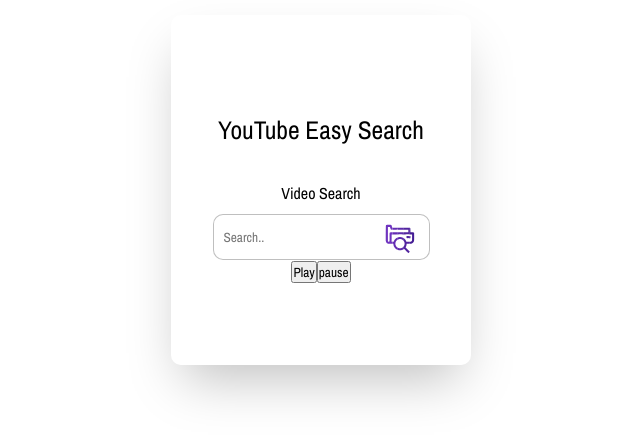
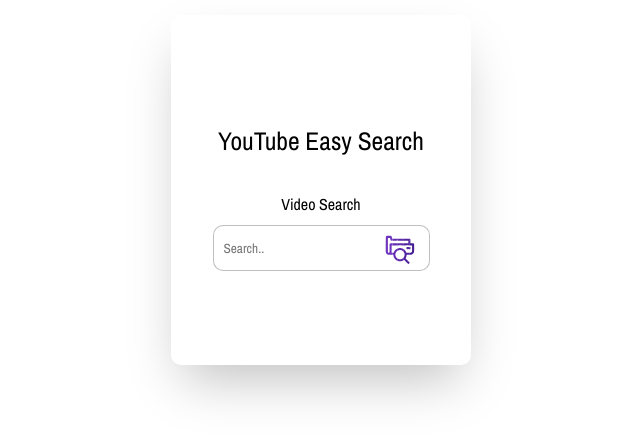
Before and after one commit to yrysNM/youtubeVideoSearch, a React (Create React App) app: page / in a window 1280 px wide. Shown: the part 210-648 px from the top of the page, without its empty margins (319-959 px from the left). Built offline with nearby package versions, Linux system fonts and the light colour scheme.

Commit message:
toggle play pause btn

```diff
--- a/src/components/app/App.js
+++ b/src/components/app/App.js
@@ -14,8 +14,8 @@
       videos: [],
       videoViews: [],
       selectedVideo: null,
-      play: false,
-      pause: false,
+      isSelectedVideo: false,
+      isPlay: true,
     };
   }
 
@@ -38,13 +38,10 @@
    * @method PlayPause_Video
    */
 
-  videoPlay = (playValue) => {
-    this.setState({ play: playValue });
+  togglePlay = (playValue) => {
+    this.setState({ isPlay: playValue });
   }
 
-  videoPause = (pauseValue) => {
-    this.setState({ pause: pauseValue });
-  }
 
   /**
    * @param {modiled} videoViews
@@ -63,11 +60,11 @@
 
 
   handleVideoSelect = (video) => {
-    this.setState({ selectedVideo: video })
+    this.setState({ selectedVideo: video, isSelectedVideo: true})
   }
 
   render() {
-    const {videos, pause, play, selectedVideo} = this.state;
+    const {videos, isPlay, selectedVideo, isSelectedVideo} = this.state;
     return (
       <div className="app_main">
         <div className="bgColor">
@@ -75,7 +72,7 @@
         </div>
 
         <div className="inputSearch">
-          <SearchBar handleFormSubmit={this.handleSubmit} videoPlay={this.videoPlay} videoPause={this.videoPause} />
+          <SearchBar handleFormSubmit={this.handleSubmit} togglePlay={this.togglePlay} isSelectedVideo={isSelectedVideo} />
 
         </div>
 
@@ -86,7 +83,7 @@
                * @param {Todo: new page for showing video with stylzing }
                *
                */}
-              <VideoDetail video={selectedVideo} videoPlay={play} videoPause={pause} />
+              <VideoDetail video={selectedVideo} togglePlay={isPlay} />
             </div>
             <div className="videoList">
               <VideoList videoViews={this.videoViews} handleVideoSelect={this.handleVideoSelect} videos={videos} />
--- a/src/components/appSearchbar/Searchbar.js
+++ b/src/components/appSearchbar/Searchbar.js
@@ -7,8 +7,7 @@
 
         this.state = {
             term: "",
-            play: false,
-            pause: false
+            isPlay: false,
         };
 
     }
@@ -30,24 +29,29 @@
     }
 
     videoPlay = () => {
-        this.setState(({play}) => {
+        this.setState(({ isPlay }) => {
             return {
-                play: !play
+                isPlay: !isPlay
             }
         })
+
+        this.props.togglePlay(this.state.isPlay);
     }
 
-    videoPause = () => {
-        this.setState(({pause}) => {
-            return {
-                pause: !pause
-            }
-        })
-    }
 
     render() {
 
+        const { isSelectedVideo } = this.props;
+        const {isPlay} = this.state;
 
+        const Show_Btns = () =>  {
+
+            return (
+                <div className="playPauseVideo">
+                    <button className="playPauseVideo__btnPlay" onClick={this.videoPlay}>{(isPlay) ? "Play" : "Pause"}</button>
+                </div>
+            );
+        }
 
         return (
             <div className="container">
@@ -68,17 +72,14 @@
                             </div>
                         </form>
                     </div>
-
-                    <div className="playPauseVideo">
-                        <button className="playPauseVideo__btnPlay" onClick={this.videoPlay}>Play</button>
-                        <button className="playPauseVideo__btnPause" onClick={this.videoPause}>pause</button>
-                    </div>
+                    {(isSelectedVideo) ? Show_Btns() : null}
 
                 </div>
             </div>
         );
     }
+}
 
 
-}
+
 export default Searchbar;
--- a/src/components/videoDetail/VideoDetail.js
+++ b/src/components/videoDetail/VideoDetail.js
@@ -14,7 +14,7 @@
     // }
 
     render() {
-        const {video} = this.props;
+        const {video, togglePlay} = this.props;
         if (!video) {
             return (
                 <div>
@@ -31,11 +31,12 @@
 
 
                     <ReactPlayer
-                        playing
+                        playing={togglePlay}
                         className='react-player'
                         url={videoSrc}
                         width='100%'
                         height='100%'
+                        vimeoConfig={{ iframeParams: { fullscreen: 0 } }}
                         />
                 </div>
 
```
